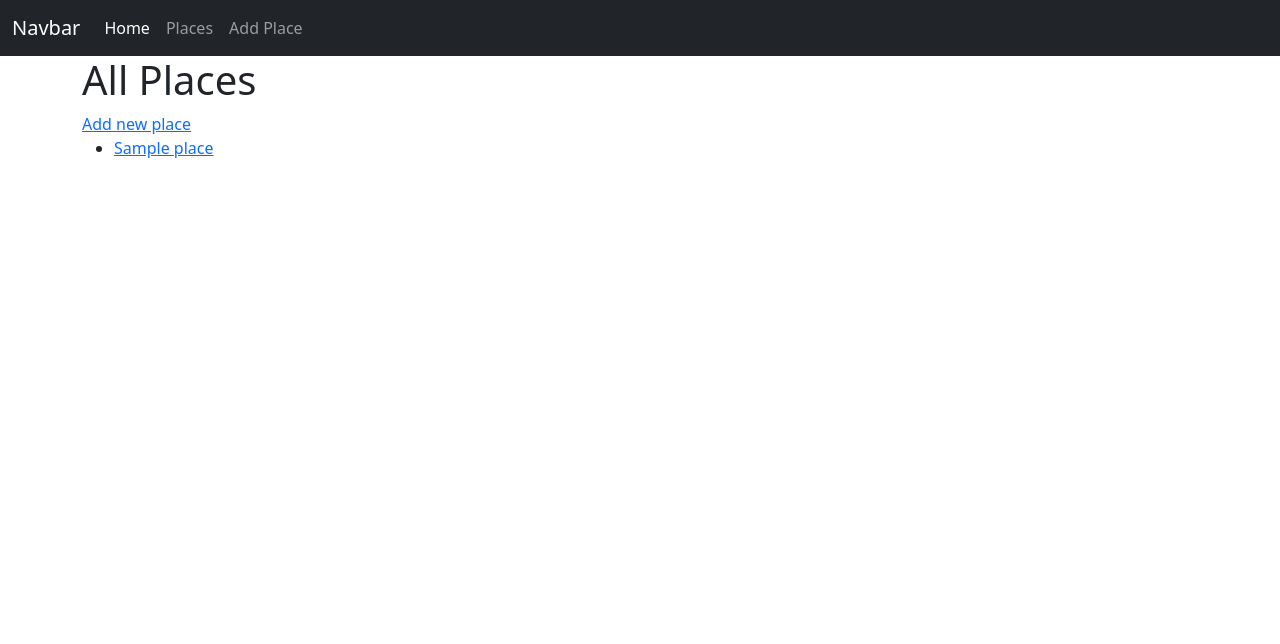
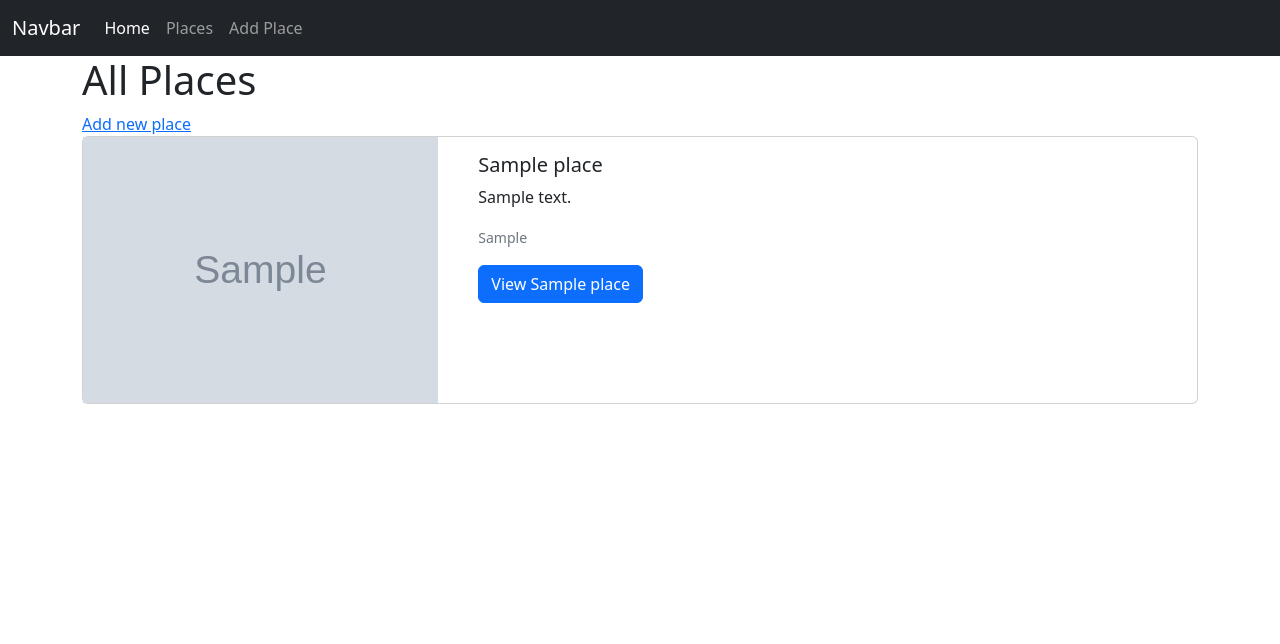
Before and after one commit to knock5/PlacePoint, a Node server app: page /places in a window 1280 px wide. Shown: the top 644 px of the page. Run offline with Node 20, Linux system fonts and the light colour scheme; tables that the repository leaves empty hold one stand-in row (values such as "Sample post"); grey boxes marked "Sample" are stand-in pictures; some libraries are stand-ins or nearby versions.

Commit message:
mod: styling index places views

```diff
--- a/views/places/index.ejs
+++ b/views/places/index.ejs
@@ -2,8 +2,25 @@
 
 <h1>All Places</h1>
 <a href="/places/create">Add new place</a>
-<ul>
-  <% places.forEach(place => { %>
-  <li><a href="/places/<%= place._id %>"><%= place.title %></a></li>
-  <% }) %>
-</ul>
+
+<% places.forEach(place => { %>
+    <div class="card mb-3">
+        <div class="row">
+            <div class="col-md-4">
+                <img src="<%= place.image %>" alt="<%= place.title %>" class="img-fluid">
+            </div>
+            <div class="col-md-8">
+                <div class="card-body">
+                    <h5 class="card-title"><%= place.title %></h5>
+                    <p class="card-text"><%= place.description %></p>
+                    <p class="card-text">
+                        <small class="text-secondary">
+                            <%= place.location %>
+                        </small>
+                    </p>
+                    <a href="/places/<%= place.id %>" class="btn btn-primary">View <%= place.title %></a>
+                </div>
+            </div>
+        </div>
+    </div>
+<% }) %>
```
Also changed, not shown: app.js (+9 -9 lines), 1 other file.
